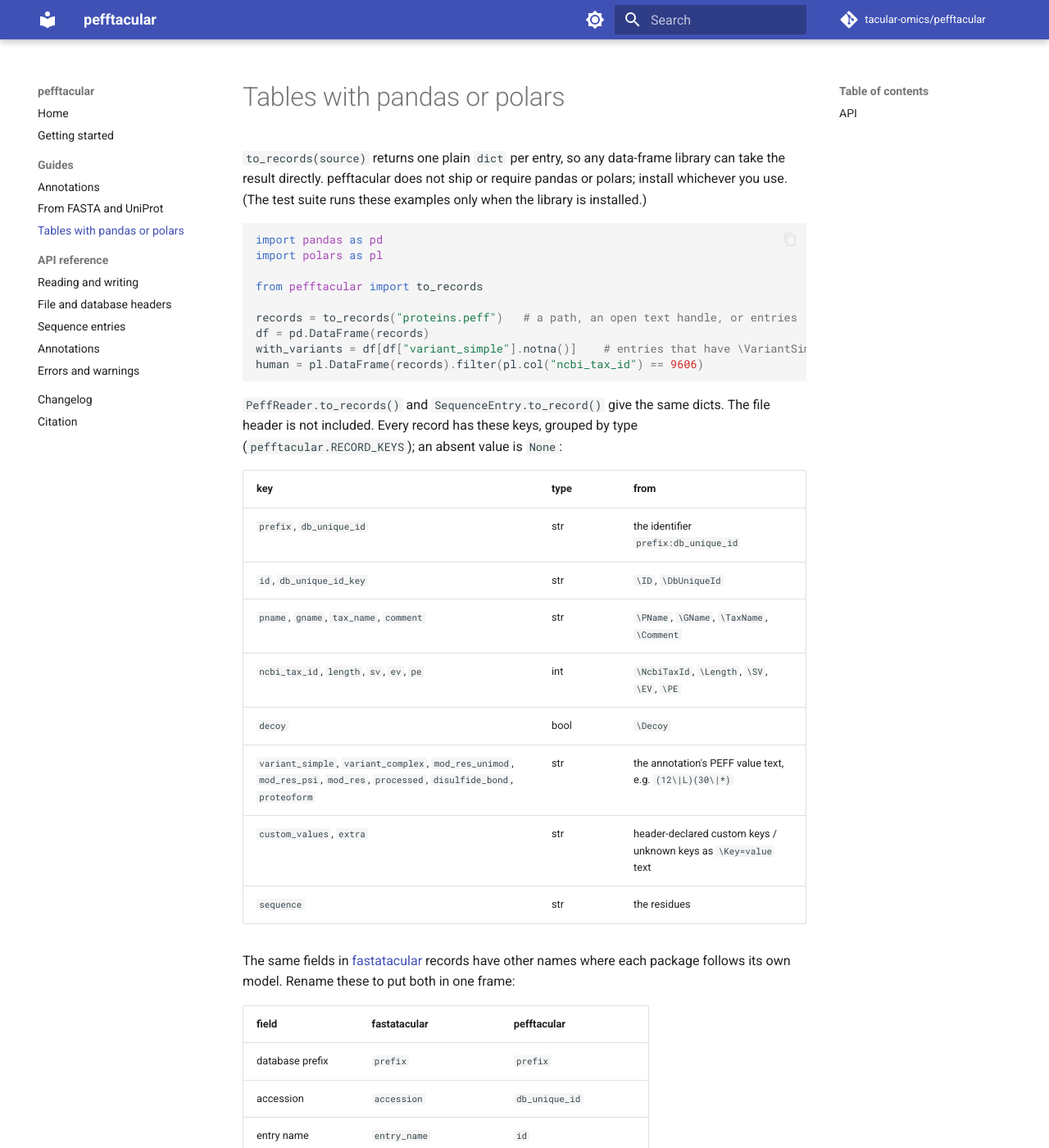
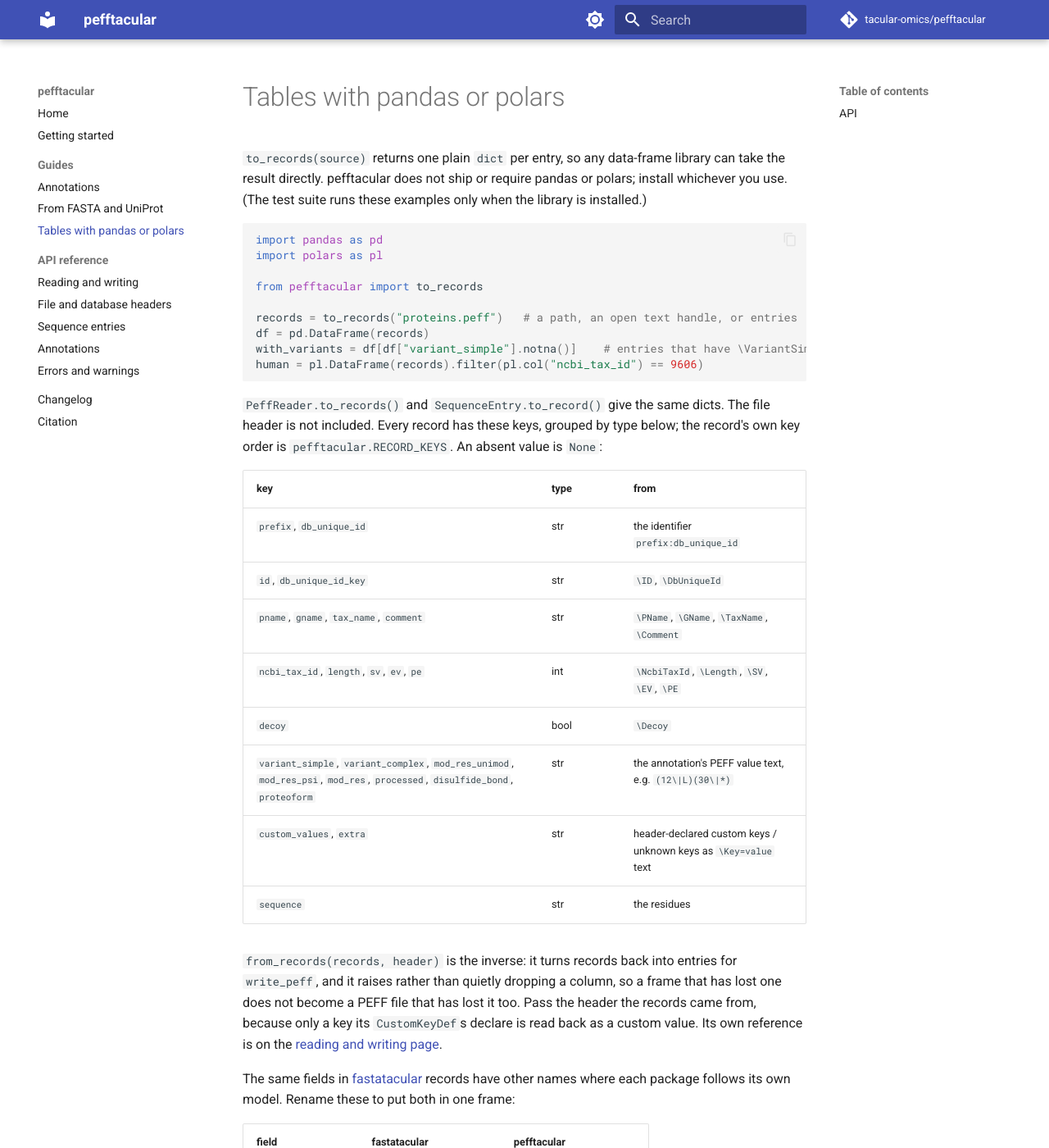
Before and after one commit to tacular-omics/pefftacular, an MkDocs documentation site: the page built from docs/tables.md, in a window 1280 px wide and 1400 px high. Shown: the whole window at 82% size. Built offline with MkDocs 1.6.1 and Material for MkDocs 9.7.7, drawn with Linux system fonts in a browser that asks for light colours; comment, search, counter and statistics services are not loaded.

Commit message:
Mirror the README wording in the guide and document from_records
The guide is the README's tables section as a page, so the two must say the same
thing. Two differences were left after the merge, both because the README moved:

- The key-table intro. #60 corrected it to say the table is grouped by type and
  that `RECORD_KEYS` is the record's own key order, which is what the table
  actually is. The guide carried the shorter wording this branch wrote.
- The `from_records` paragraph. #61 added the inverse of `to_records`, so the
  README explains both directions and the guide explained only the way out of
  PEFF.

The guide now carries both, verbatim from the README, plus one line pointing at
the function's own reference. No `::: pefftacular.from_records` directive here:
`docs/api/io.md` already renders it under `## Records`, and a second directive for
one object would give it two anchors. That section's "see the README section on
tables" now points at this guide instead, since the guide exists.

`mkdocs build --strict` is clean, 0 warnings, and the built page carries
`from_records`, the cross-link and all four of the branch's directives.

Co-authored-by: Asahi Arataki <laozhej@users.noreply.github.com>
Co-Authored-By: Claude Opus 5 <noreply@anthropic.com>

````diff
--- a/docs/tables.md
+++ b/docs/tables.md
@@ -18,8 +18,8 @@ human = pl.DataFrame(records).filter(pl.col("ncbi_tax_id") == 9606)
 ```
 
 `PeffReader.to_records()` and `SequenceEntry.to_record()` give the same dicts. The file
-header is not included. Every record has these keys, grouped by type
-(`pefftacular.RECORD_KEYS`); an absent value is `None`:
+header is not included. Every record has these keys, grouped by type below; the record's
+own key order is `pefftacular.RECORD_KEYS`. An absent value is `None`:
 
 | key | type | from |
 |---|---|---|
@@ -31,6 +31,12 @@ header is not included. Every record has these keys, grouped by type
 | `variant_simple`, `variant_complex`, `mod_res_unimod`, `mod_res_psi`, `mod_res`, `processed`, `disulfide_bond`, `proteoform` | str | the annotation's PEFF value text, e.g. `(12\|L)(30\|*)` |
 | `custom_values`, `extra` | str | header-declared custom keys / unknown keys as `\Key=value` text |
 | `sequence` | str | the residues |
+
+`from_records(records, header)` is the inverse: it turns records back into entries for
+`write_peff`, and it raises rather than quietly dropping a column, so a frame that has
+lost one does not become a PEFF file that has lost it too. Pass the header the records
+came from, because only a key its `CustomKeyDef`s declare is read back as a custom value.
+Its own reference is on the [reading and writing page](api/io.md#records).
 
 The same fields in [fastatacular](https://github.com/tacular-omics/fastatacular) records have
 other names where each package follows its own model. Rename these to put both in one
````
Also changed, not shown: docs/api/io.md (+4 -3 lines).
